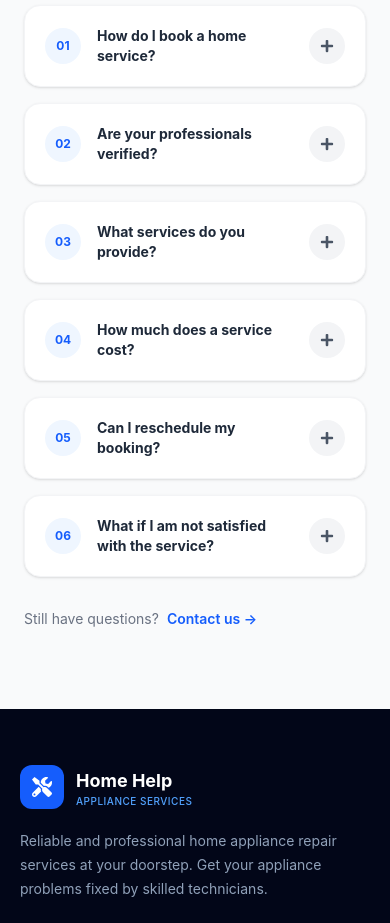
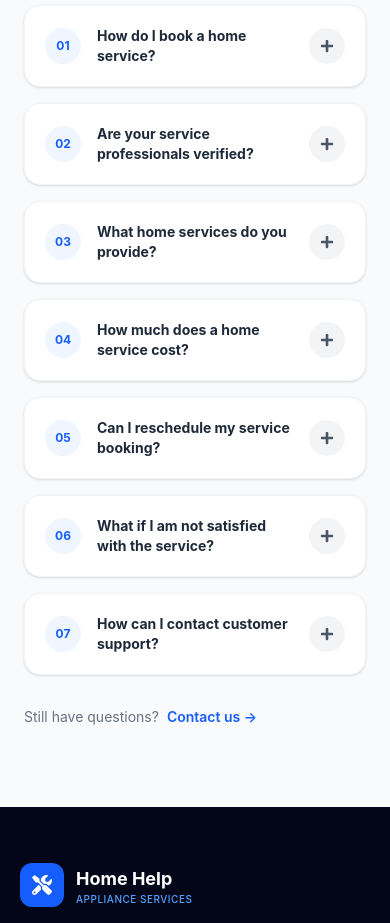
Before and after one commit to vansh-verma-dev/HomeHelpServices, a React (Vite) app in the folder frontend/: page / in a window 390 px wide. Shown: the part 8960-9883 px from the top of the page. Built offline with nearby package versions, Linux system fonts and the light colour scheme.

Commit message:
Redesgin FAQ section

```diff
--- a/frontend/src/Pages/HomePage.jsx
+++ b/frontend/src/Pages/HomePage.jsx
@@ -1,4 +1,4 @@
-import FAQ from "../components/Faqsection";
+import FAQSection from "../components/Faqsection";
 import Footer from "../components/Footer";
 import Hero from "../components/Hero";
 import MobileHero from "../components/MobileHero";
@@ -11,7 +11,6 @@ import SearchBar from "../components/SearchBar";
 import ServiceMarquee from "../components/ServiceMarquee";
 import ServicesSection from "../components/Services";
 import WhyChooseUs from "../components/WhyChooesUs";
-
 
 function HomePage() {
     return (
@@ -26,7 +25,7 @@ function HomePage() {
             <ServicesSection/>
             <WhyChooseUs />
             <Reviews/>
-            <FAQ/>
+            <FAQSection/>
             <Footer />
             <MobileNavigat />
         </>
--- a/frontend/src/components/FAQSection.jsx
+++ b/frontend/src/components/FAQSection.jsx
@@ -5,36 +5,41 @@ const faqs = [
   {
     question: "How do I book a home service?",
     answer:
-      "Booking a service is simple. Choose the service you need, select your preferred date and time, provide your details, and confirm your booking.",
+      "Booking a home service is simple. Choose the service you need, select a preferred date and time, provide your details, and confirm your booking.",
   },
   {
-    question: "Are your professionals verified?",
+    question: "Are your service professionals verified?",
     answer:
-      "Yes. We carefully verify our professionals to help ensure safe, reliable and high-quality home services.",
+      "Yes. We connect you with reliable professionals and take care to provide trusted and quality home service providers.",
   },
   {
-    question: "What services do you provide?",
+    question: "What home services do you provide?",
     answer:
-      "We provide a wide range of home services including cleaning, plumbing, electrical work, appliance repair, painting and other everyday home needs.",
+      "We provide a wide range of services including AC repair, refrigerator repair, washing machine repair, TV repair, cooler repair, fan repair, electrical work, plumbing, cleaning, painting and other home services.",
   },
   {
-    question: "How much does a service cost?",
+    question: "How much does a home service cost?",
     answer:
-      "Service pricing depends on the type of service and the work required. We aim to provide transparent pricing before the service is confirmed.",
+      "The service cost depends on the type of service and the work required. Our professionals provide pricing based on the actual service requirement.",
   },
   {
-    question: "Can I reschedule my booking?",
+    question: "Can I reschedule my service booking?",
     answer:
-      "Yes. You can contact our support team to reschedule your booking based on professional availability.",
+      "Yes. If you need to change your booking date or time, you can contact our support team. Rescheduling depends on professional availability.",
   },
   {
     question: "What if I am not satisfied with the service?",
     answer:
-      "Your satisfaction matters to us. If you are not satisfied, contact our support team and we will help resolve the issue.",
+      "Your satisfaction is important to us. If you are not satisfied with the service, please contact our support team and we will help you resolve the issue.",
+  },
+  {
+    question: "How can I contact customer support?",
+    answer:
+      "You can contact our support team through the Contact Us section. Our team will help you with booking, service-related questions and other concerns.",
   },
 ];
 
-const FAQ = () => {
+const FAQSection = () => {
   const [activeIndex, setActiveIndex] = useState(null);
 
   const toggleFAQ = (index) => {
@@ -44,7 +49,6 @@ const FAQ = () => {
   return (
     <section className="bg-gray-50 py-20 sm:py-24">
       <div className="mx-auto max-w-7xl px-6 lg:px-8">
-
         {/* Main Layout */}
         <div className="grid items-center gap-12 lg:grid-cols-[0.8fr_1.2fr]">
 
@@ -54,16 +58,17 @@ const FAQ = () => {
 
               {/* Decorative Circles */}
               <div className="absolute -right-16 -top-16 h-48 w-48 rounded-full bg-blue-100" />
+
               <div className="absolute -bottom-20 -left-20 h-56 w-56 rounded-full bg-white/70" />
 
               {/* Character Image */}
               <img
                 src="https://i.pinimg.com/736x/e6/16/9e/e6169e786d8783c34eda4bae0ffddf70.jpg"
-                alt="Home service support character"
+                alt="Home service support"
                 className="relative z-10 h-[450px] w-auto object-contain transition duration-500 hover:-translate-y-3"
               />
 
-              {/* Small Floating Text */}
+              {/* Floating Text */}
               <div className="absolute bottom-8 left-1/2 z-20 w-[80%] -translate-x-1/2 rounded-2xl bg-white/95 p-4 text-center shadow-lg backdrop-blur">
                 <p className="text-sm font-bold text-gray-900">
                   Need Help?
@@ -73,13 +78,11 @@ const FAQ = () => {
                   Find answers to your common questions.
                 </p>
               </div>
-
             </div>
           </div>
 
           {/* ================= RIGHT FAQ ================= */}
           <div>
-
             {/* Heading */}
             <div>
               <div className="mb-4 flex items-center gap-2 text-blue-600">
@@ -102,7 +105,6 @@ const FAQ = () => {
 
             {/* FAQ List */}
             <div className="mt-10 space-y-4">
-
               {faqs.map((faq, index) => {
                 const isOpen = activeIndex === index;
 
@@ -115,13 +117,13 @@ const FAQ = () => {
                         : "border-gray-100 shadow-sm hover:border-blue-100 hover:shadow-md"
                     }`}
                   >
-
-                    {/* Question */}
+                    {/* Question Button */}
                     <button
+                      type="button"
                       onClick={() => toggleFAQ(index)}
+                      aria-expanded={isOpen}
                       className="flex w-full items-center gap-4 px-5 py-5 text-left sm:px-6"
                     >
-
                       {/* Number */}
                       <span
                         className={`flex h-9 w-9 shrink-0 items-center justify-center rounded-full text-xs font-bold transition-all duration-300 ${
@@ -135,16 +137,14 @@ const FAQ = () => {
 
                       {/* Question */}
                       <span
-                        className={`flex-1 text-sm font-bold sm:text-base ${
-                          isOpen
-                            ? "text-blue-700"
-                            : "text-gray-800"
+                        className={`flex-1 text-sm font-bold transition-colors sm:text-base ${
+                          isOpen ? "text-blue-700" : "text-gray-800"
                         }`}
                       >
                         {faq.question}
                       </span>
 
-                      {/* Plus */}
+                      {/* Plus Icon */}
                       <span
                         className={`flex h-9 w-9 shrink-0 items-center justify-center rounded-full transition-all duration-300 ${
                           isOpen
@@ -154,7 +154,6 @@ const FAQ = () => {
                       >
                         <FaPlus className="text-sm" />
                       </span>
-
                     </button>
 
                     {/* Answer */}
@@ -173,31 +172,29 @@ const FAQ = () => {
                         </div>
                       </div>
                     </div>
-
                   </div>
                 );
               })}
-
             </div>
 
             {/* Bottom CTA */}
-            <div className="mt-8 flex items-center gap-2 text-sm">
+            <div className="mt-8 flex flex-wrap items-center gap-2 text-sm">
               <span className="text-gray-500">
                 Still have questions?
               </span>
 
-              <button className="font-semibold text-blue-600 transition hover:text-blue-800">
+              <button
+                type="button"
+                className="font-semibold text-blue-600 transition hover:text-blue-800"
+              >
                 Contact us →
               </button>
             </div>
-
           </div>
-
         </div>
-
       </div>
     </section>
   );
 };
 
-export default FAQ;
+export default FAQSection;
```
